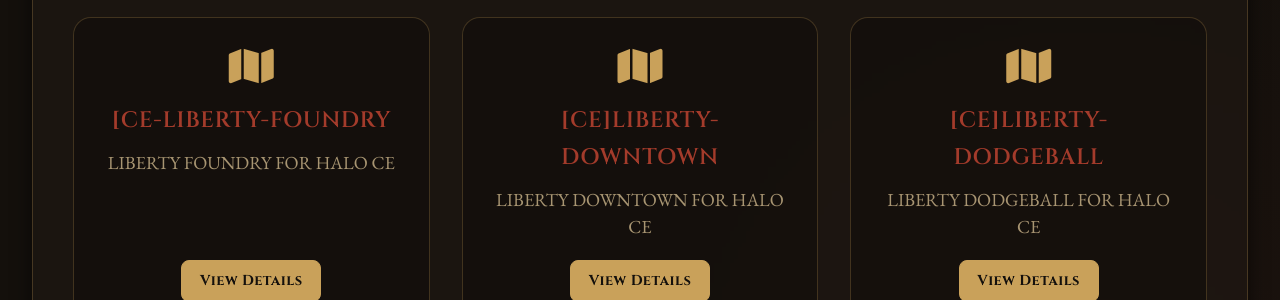
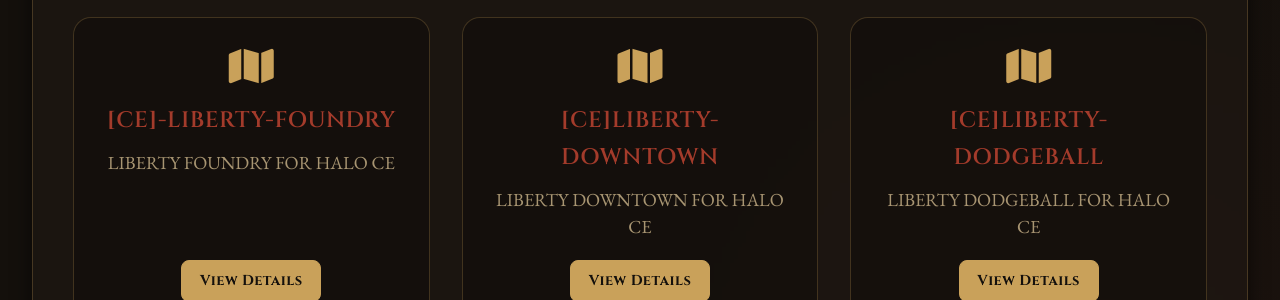
Before and after one commit to Chalwk/NC-Halo-Maps, a Jekyll site: the page built from index.html, in a window 1280 px wide. Shown: the part 1111-1411 px from the top of the page. Built offline with Jekyll 4.4.1, drawn with Linux system fonts in a browser that asks for light colours.

```diff
--- a/_data/releases.json
+++ b/_data/releases.json
@@ -2,7 +2,7 @@
   {
     "id": 394818761,
     "tag": "CE-LIBERTY-FOUNDRY",
-    "name": "[CE-LIBERTY-FOUNDRY",
+    "name": "[CE]-LIBERTY-FOUNDRY",
     "body": "LIBERTY FOUNDRY FOR HALO CE",
     "prerelease": false,
     "published_at": "2026-09-23T15:49:35Z",
```
